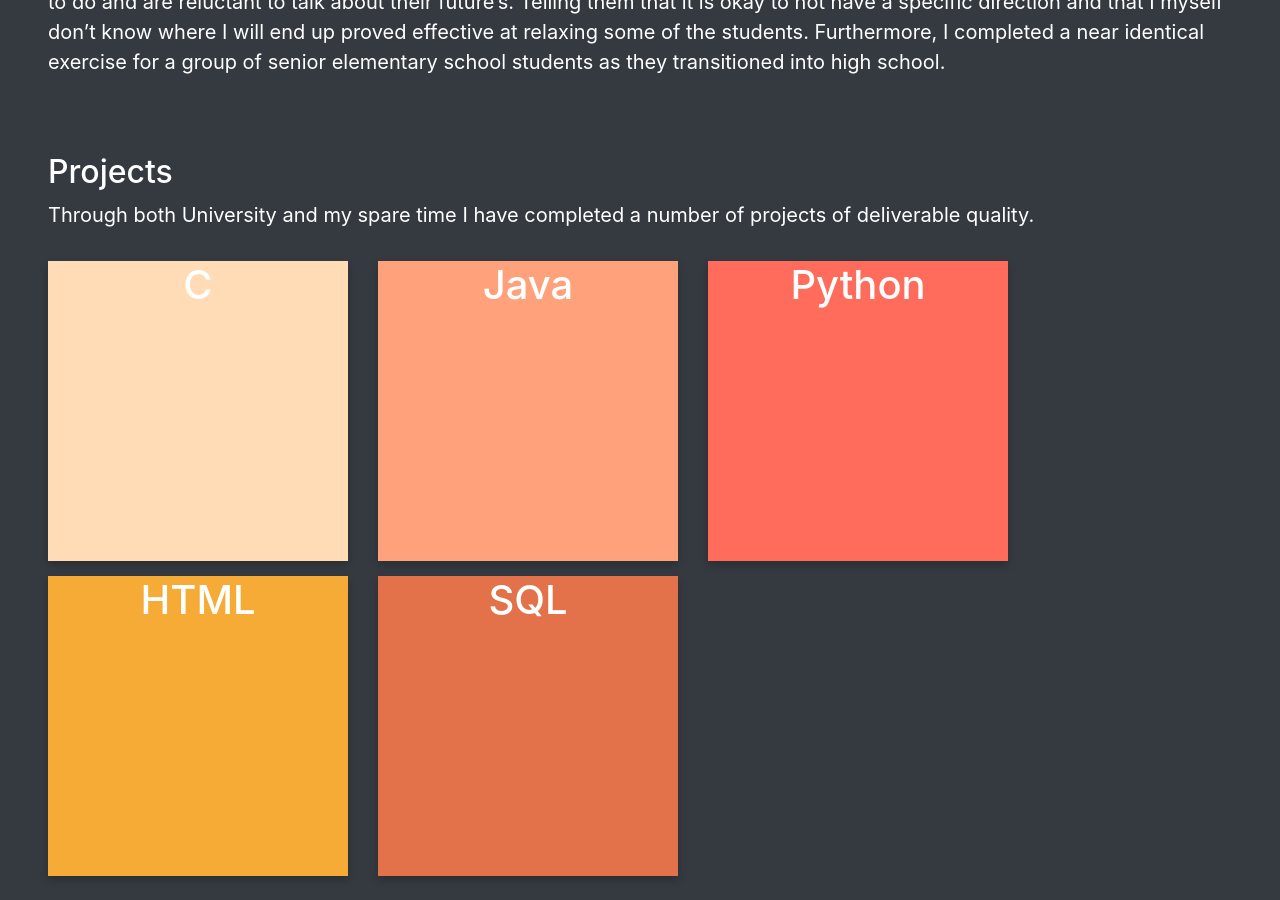
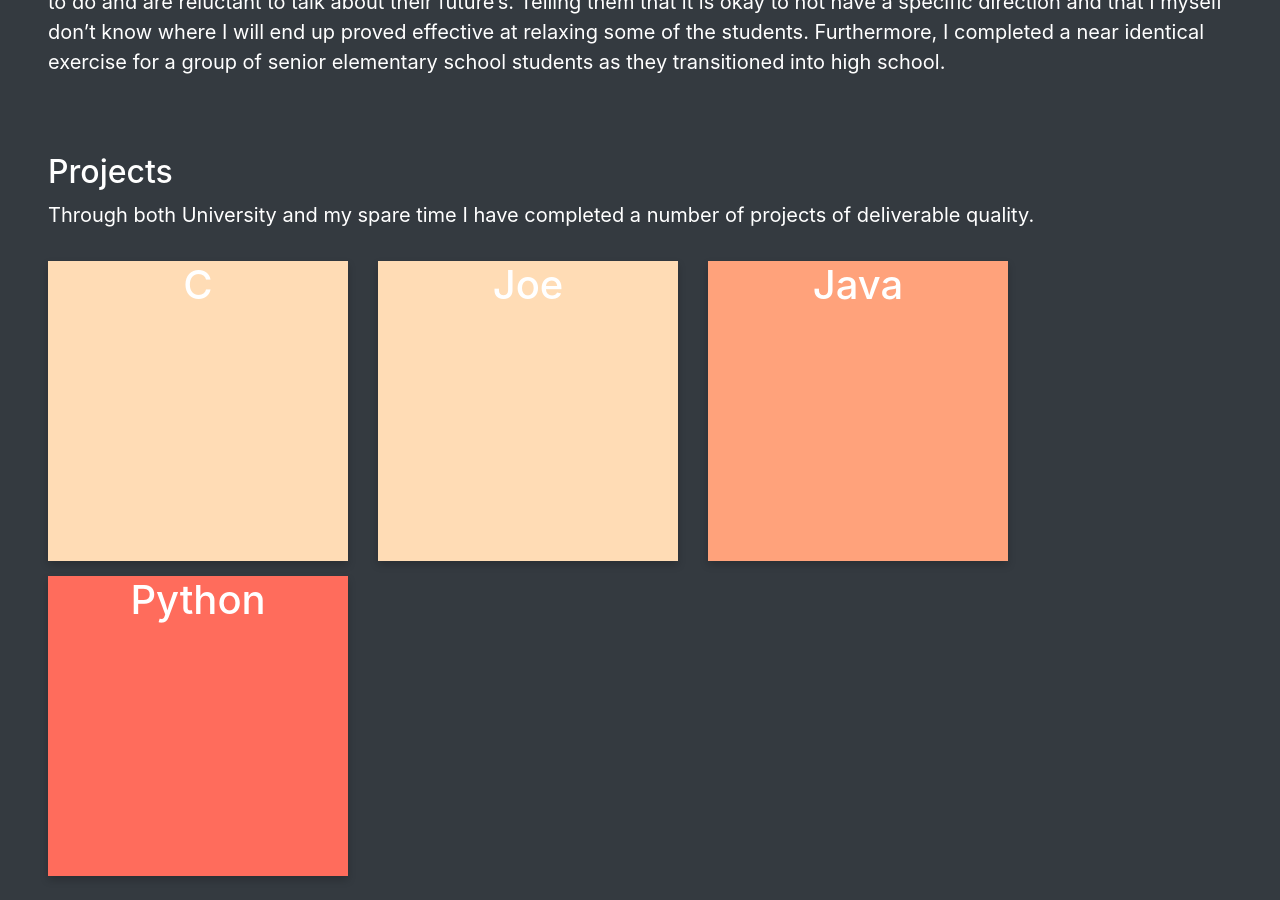
Before and after one commit to MannyLemos/MannyLemos.github.io, a Jekyll site: the page index.html, which Jekyll copies as it is, in a window 1280 px wide and 900 px high, scrolled down 1402 px. Built offline with Jekyll 4.4.1, drawn with Linux system fonts in a browser that asks for light colours; nearby versions of some CDN libraries; a script that is not in the unit is left out.

Commit message:
Update index.html

```diff
--- a/index.html
+++ b/index.html
@@ -209,6 +209,20 @@ $.backstretch([
                                     </div>
                                 </div>
                             </div>
+			    <div style="padding-top:15px"    class="col-md-auto"  >
+                                <div class="flip-card">
+                                    <div class="flip-card-inner">
+                                        <div style="background-color: #FFDCB5" class="flip-card-front">
+                                            <h1>Joe</h1>
+                                        </div>
+                                        <div style="background-color: #FFDCB5" class="flip-card-back">
+                                            <p>First programming language I learned</p>
+                                        <p>Used as a fundamental for other programming languages</p>
+                                        <p>Learning how  to  use C to  program micro-controllers</p>
+                                        </div>
+                                    </div>
+                                </div>
+                            </div>
                             <div style="padding-top:15px"   class="col-md-auto ">
                             <div  class="flip-card">
                                 <div class="flip-card-inner">
@@ -240,32 +254,7 @@ $.backstretch([
                             </div>
                         </div>
 
-                            <div class =  "row">
-                                <div style="padding-top: 15px"class = "col-md-auto">
-                            <div  class="flip-card" >
-                                <div class="flip-card-inner">
-                                    <div style="background-color: #F5AB35" class="flip-card-front">
-                                        <h1>HTML</h1>
-                                    </div>
-                                    <div style="background-color: #F5AB35" class="flip-card-back">
-                                        <p>Used to build this webpage</p>
-                                        <p>Continuing to develop skills and methods</p>
-                                        <p>Starting to learn PHP to further develop my webpage</p>
-                                    </div>
-                                </div>
-                        </div>
-                            </div>
-                            <div style="padding-top: 15px" class="col-md-auto">
-                                <div  class="flip-card">
-                                <div class="flip-card-inner">
-                                    <div style="background-color: #E3724B" class="flip-card-front">
-                                        <h1>SQL</h1>
-                                    </div>
-                                    <div style="background-color: #E3724B" class="flip-card-back">
-                                        <p>Learned through the One Million Arab Coders initiative</p>
-                                        <p>Used to analyze some lab results during one of my courses</p>
-                                    </div>
-                                </div>
+
                             </div>
                             </div>
                             </div>
@@ -351,6 +340,7 @@ $.backstretch([
                         </div>
                     </div>
                 </div>
+</div>
 </body>
 
 <footer>
```
